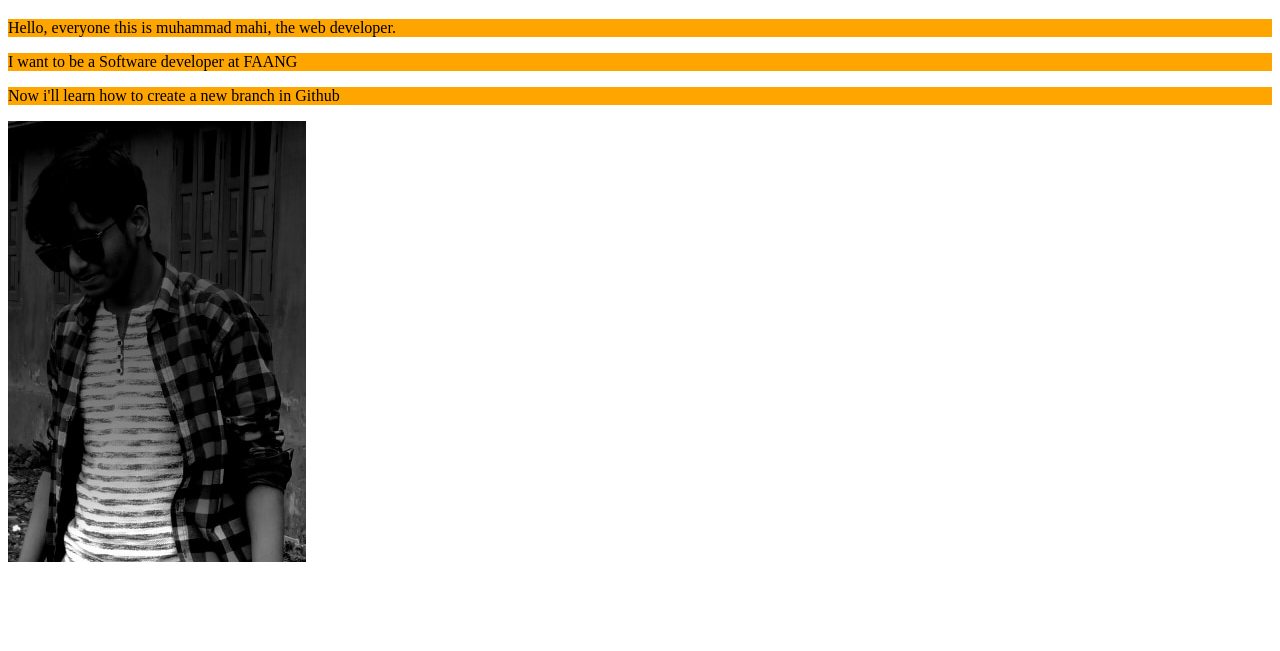
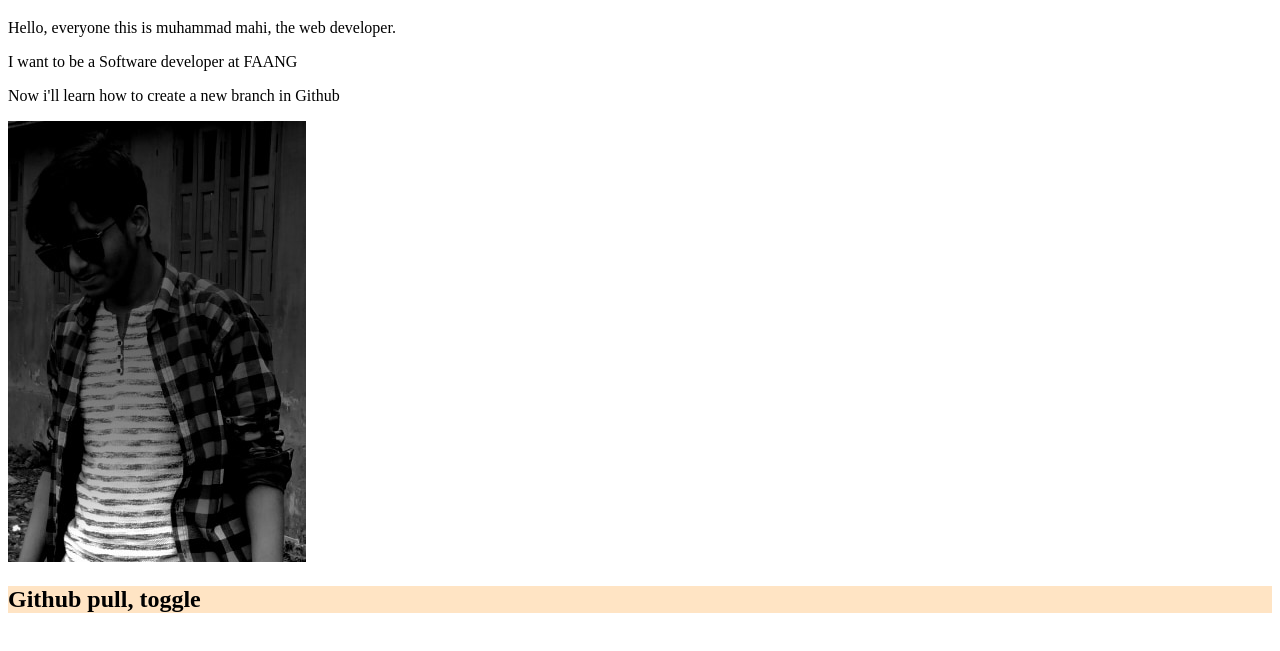
Before and after one commit to mahii060/my-second-repo, a plain HTML site: page index.html in a window 1280 px wide. Shown: the part 61-712 px from the top of the page. Drawn offline with Linux system fonts and the light colour scheme.

Commit message:
new heading added

```diff
--- a/index.html
+++ b/index.html
@@ -15,6 +15,7 @@
     <p>I want to be a Software developer at FAANG</p>
     <p>Now i'll learn how to create a new branch in Github</p>
     <img src="images/model.jpg" alt="">
+    <h2>Github pull, toggle</h2>
 </body>
 
 </html>
--- a/style.css
+++ b/style.css
@@ -3,5 +3,9 @@ h1 {
 }
 
 p {
-    background-color: orange;
+    /* background-color: orange; */
 }
+
+h2 {
+    background-color: bisque;
+}
```
